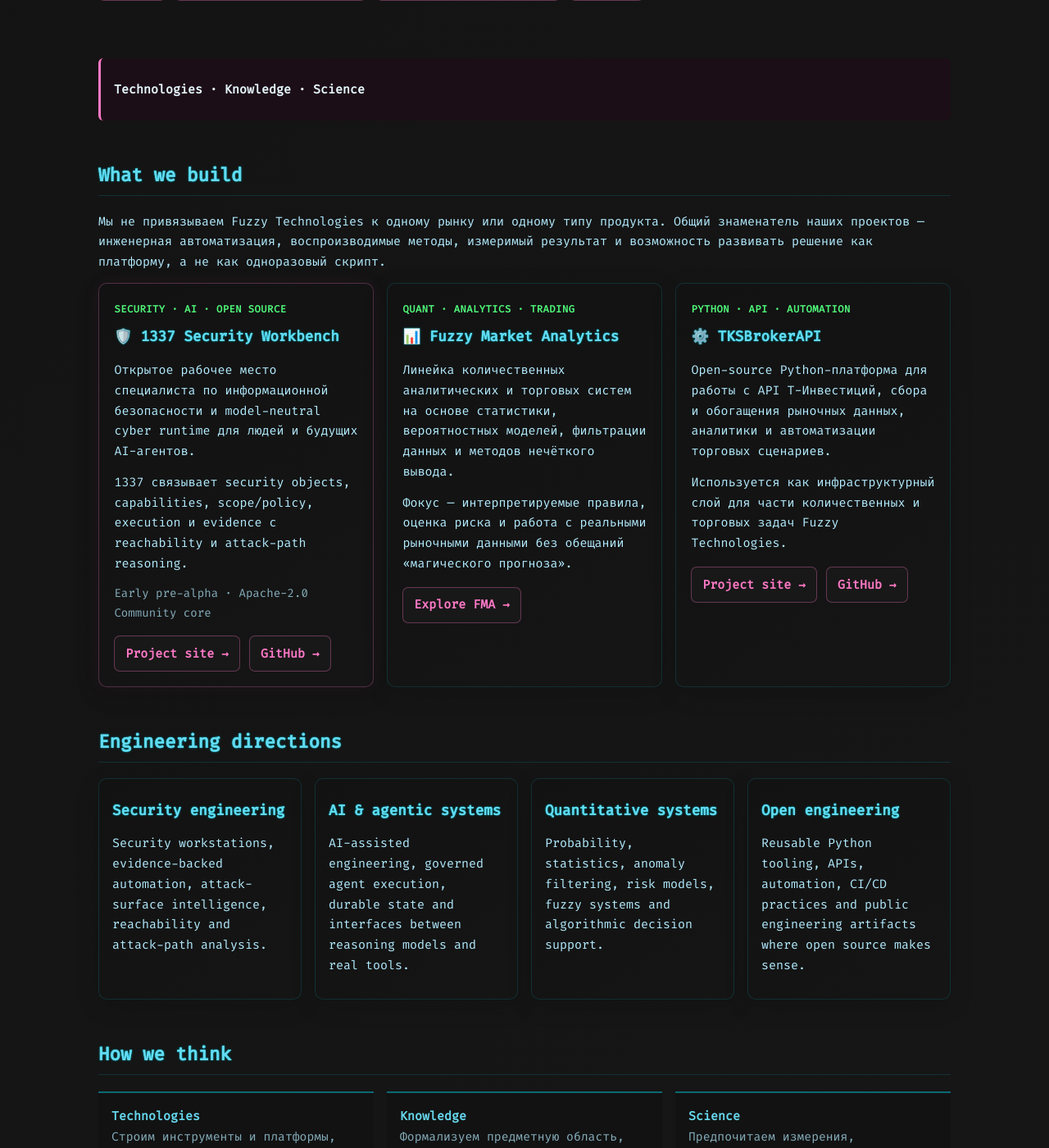
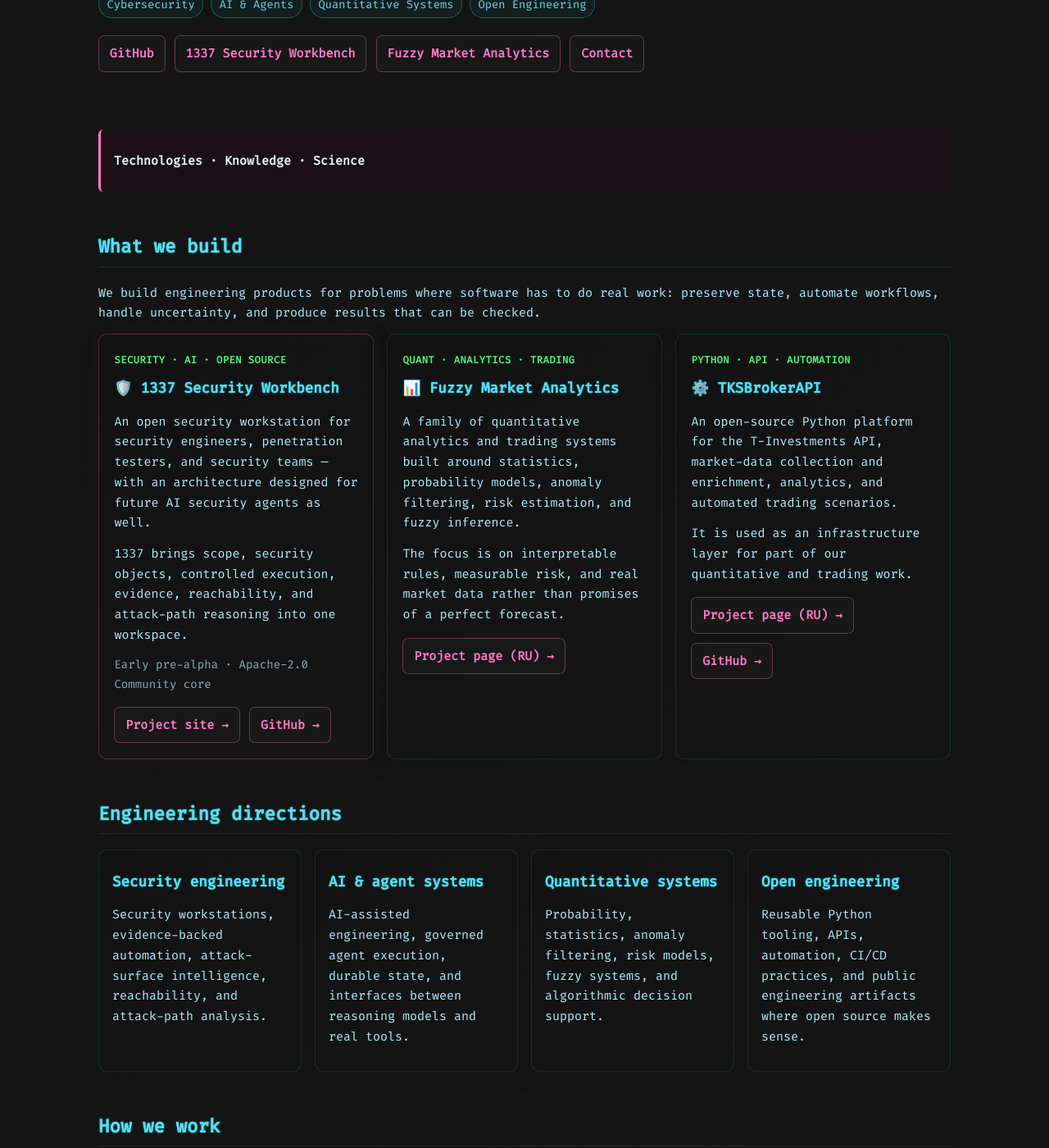
Before and after one commit to Fuzzy-Technologies/fuzzy-technologies.github.io, a Jekyll site: the page built from index.md, in a window 1280 px wide and 1400 px high, scrolled down 498 px. Shown: the whole window at 82% size. Built offline with Jekyll 4.4.1, drawn with Linux system fonts in a browser that asks for light colours; Markdown is read by kramdown in place of the engine named in the settings; some of the changed text lies outside the part shown.

Commit message:
Site: make English the default landing page

```diff
--- a/index.md
+++ b/index.md
@@ -1,16 +1,25 @@
 ---
 layout: default
+lang: en
 title: Fuzzy Technologies — Engineering & R&D
-description: Fuzzy Technologies — инженерные платформы и прикладные R&D-проекты в cybersecurity, AI-assisted automation, quantitative systems и open-source engineering.
-keywords: Fuzzy Technologies, cybersecurity, AI agents, AI automation, security engineering, quantitative finance, algorithmic trading, fuzzy logic, open source, Python, research, developer tools
+description: Fuzzy Technologies builds engineering platforms and applied R&D projects in cybersecurity, AI and agent systems, quantitative technologies, and open-source automation.
+keywords: Fuzzy Technologies, cybersecurity, AI agents, security engineering, quantitative systems, algorithmic trading, fuzzy logic, open source, Python, research, developer tools
+alternate_en: /
+alternate_ru: /ru/
 ---
+
+<nav class="language-switch" aria-label="Language">
+  <span class="active" aria-current="page">EN</span>
+  <a href="/ru/" lang="ru">RU</a>
+</nav>
 
 <header class="brand-hero">
   <div class="brand-copy">
     <span class="eyebrow">Engineering · R&D · Open Source</span>
     <h1>Fuzzy Technologies</h1>
-    <p class="hero-subtitle">Инженерные системы на стыке технологий, знаний и прикладной науки.</p>
-    <p class="hero-text"><strong>Fuzzy Technologies</strong> создаёт платформы и исследовательские инструменты для cybersecurity, AI/agentic automation, quantitative systems и developer tooling.</p>
+    <p class="hero-subtitle">Engineering systems at the intersection of technology, knowledge, and applied science.</p>
+    <p class="hero-text"><strong>Fuzzy Technologies</strong> builds platforms, tools, and applied research projects in cybersecurity, AI and agent systems, quantitative technologies, and software automation.</p>
+    <p class="brand-signature">— powered by math &amp; fuzzy logic</p>
     <div class="chips">
       <span class="chip">Cybersecurity</span>
       <span class="chip">AI & Agents</span>
@@ -33,14 +42,14 @@
 
 ## What we build
 
-Мы не привязываем Fuzzy Technologies к одному рынку или одному типу продукта. Общий знаменатель наших проектов — инженерная автоматизация, воспроизводимые методы, измеримый результат и возможность развивать решение как платформу, а не как одноразовый скрипт.
+We build engineering products for problems where software has to do real work: preserve state, automate workflows, handle uncertainty, and produce results that can be checked.
 
 <div class="grid project-grid">
   <article class="card featured">
     <span class="card-label">Security · AI · Open Source</span>
     <h3>🛡️ 1337 Security Workbench</h3>
-    <p>Открытое рабочее место специалиста по информационной безопасности и model-neutral cyber runtime для людей и будущих AI-агентов.</p>
-    <p>1337 связывает security objects, capabilities, scope/policy, execution и evidence с reachability и attack-path reasoning.</p>
+    <p>An open security workstation for security engineers, penetration testers, and security teams — with an architecture designed for future AI security agents as well.</p>
+    <p>1337 brings scope, security objects, controlled execution, evidence, reachability, and attack-path reasoning into one workspace.</p>
     <p class="quiet">Early pre-alpha · Apache-2.0 Community core</p>
     <div class="project-links">
       <a href="https://fuzzy-technologies.github.io/1337/">Project site →</a>
@@ -51,20 +60,20 @@
   <article class="card">
     <span class="card-label">Quant · Analytics · Trading</span>
     <h3>📊 Fuzzy Market Analytics</h3>
-    <p>Линейка количественных аналитических и торговых систем на основе статистики, вероятностных моделей, фильтрации данных и методов нечёткого вывода.</p>
-    <p>Фокус — интерпретируемые правила, оценка риска и работа с реальными рыночными данными без обещаний «магического прогноза».</p>
+    <p>A family of quantitative analytics and trading systems built around statistics, probability models, anomaly filtering, risk estimation, and fuzzy inference.</p>
+    <p>The focus is on interpretable rules, measurable risk, and real market data rather than promises of a perfect forecast.</p>
     <div class="project-links">
-      <a href="https://fuzzy-technologies.github.io/FMA/">Explore FMA →</a>
+      <a href="https://fuzzy-technologies.github.io/FMA/">Project page (RU) →</a>
     </div>
   </article>
 
   <article class="card">
     <span class="card-label">Python · API · Automation</span>
     <h3>⚙️ TKSBrokerAPI</h3>
-    <p>Open-source Python-платформа для работы с API Т-Инвестиций, сбора и обогащения рыночных данных, аналитики и автоматизации торговых сценариев.</p>
-    <p>Используется как инфраструктурный слой для части количественных и торговых задач Fuzzy Technologies.</p>
+    <p>An open-source Python platform for the T-Investments API, market-data collection and enrichment, analytics, and automated trading scenarios.</p>
+    <p>It is used as an infrastructure layer for part of our quantitative and trading work.</p>
     <div class="project-links">
-      <a href="https://fuzzy-technologies.github.io/TKSBrokerAPI/">Project site →</a>
+      <a href="https://fuzzy-technologies.github.io/TKSBrokerAPI/">Project page (RU) →</a>
       <a href="https://github.com/Tim55667757/TKSBrokerAPI">GitHub →</a>
     </div>
   </article>
@@ -75,31 +84,29 @@
 <div class="grid direction-grid">
   <div class="card compact">
     <h3>Security engineering</h3>
-    <p>Security workstations, evidence-backed automation, attack-surface intelligence, reachability and attack-path analysis.</p>
+    <p>Security workstations, evidence-backed automation, attack-surface intelligence, reachability, and attack-path analysis.</p>
   </div>
   <div class="card compact">
-    <h3>AI & agentic systems</h3>
-    <p>AI-assisted engineering, governed agent execution, durable state and interfaces between reasoning models and real tools.</p>
+    <h3>AI & agent systems</h3>
+    <p>AI-assisted engineering, governed agent execution, durable state, and interfaces between reasoning models and real tools.</p>
   </div>
   <div class="card compact">
     <h3>Quantitative systems</h3>
-    <p>Probability, statistics, anomaly filtering, risk models, fuzzy systems and algorithmic decision support.</p>
+    <p>Probability, statistics, anomaly filtering, risk models, fuzzy systems, and algorithmic decision support.</p>
   </div>
   <div class="card compact">
     <h3>Open engineering</h3>
-    <p>Reusable Python tooling, APIs, automation, CI/CD practices and public engineering artifacts where open source makes sense.</p>
+    <p>Reusable Python tooling, APIs, automation, CI/CD practices, and public engineering artifacts where open source makes sense.</p>
   </div>
 </div>
 
-## How we think
+## How we work
 
 <div class="principles">
-  <div><strong>Technologies</strong><br><span>Строим инструменты и платформы, которые можно использовать и развивать.</span></div>
-  <div><strong>Knowledge</strong><br><span>Формализуем предметную область, данные, модели и инженерный опыт.</span></div>
-  <div><strong>Science</strong><br><span>Предпочитаем измерения, эксперименты и проверяемые выводы красивым обещаниям.</span></div>
+  <div><strong>Technologies</strong><br><span>Build tools and platforms that can be used, tested, and extended.</span></div>
+  <div><strong>Knowledge</strong><br><span>Turn domain knowledge, data, and engineering experience into explicit models and rules.</span></div>
+  <div><strong>Science</strong><br><span>Prefer measurements, experiments, and verifiable results to impressive-sounding claims.</span></div>
 </div>
-
-Название <strong>Fuzzy Technologies</strong> сохраняет наши корни и интерес к нечётким системам, но не ограничивает область работы fuzzy logic или алгоритмической торговлей. Сегодня это зонтичное имя для инженерных и R&D-направлений компании.
 
 ## Open projects & knowledge
 
@@ -108,11 +115,12 @@
   <a href="https://github.com/Fuzzy-Technologies/1337">1337 source</a>
   <a href="https://teletype.in/@tgilmullin">Articles & research notes</a>
   <a href="https://t.me/tgilmullin_blog">Engineering blog</a>
-  <a href="https://t.me/fuzzy_technologies">Fuzzy Technologies contact</a>
+  <a href="https://t.me/fuzzy_technologies">Contact</a>
 </div>
 
 <footer>
   <strong>Fuzzy Technologies</strong><br>
   Founder & architect: Timur Gilmullin<br>
-  Technologies · Knowledge · Science
+  Technologies · Knowledge · Science<br>
+  <span class="footer-signature">— powered by math &amp; fuzzy logic</span>
 </footer>
```
